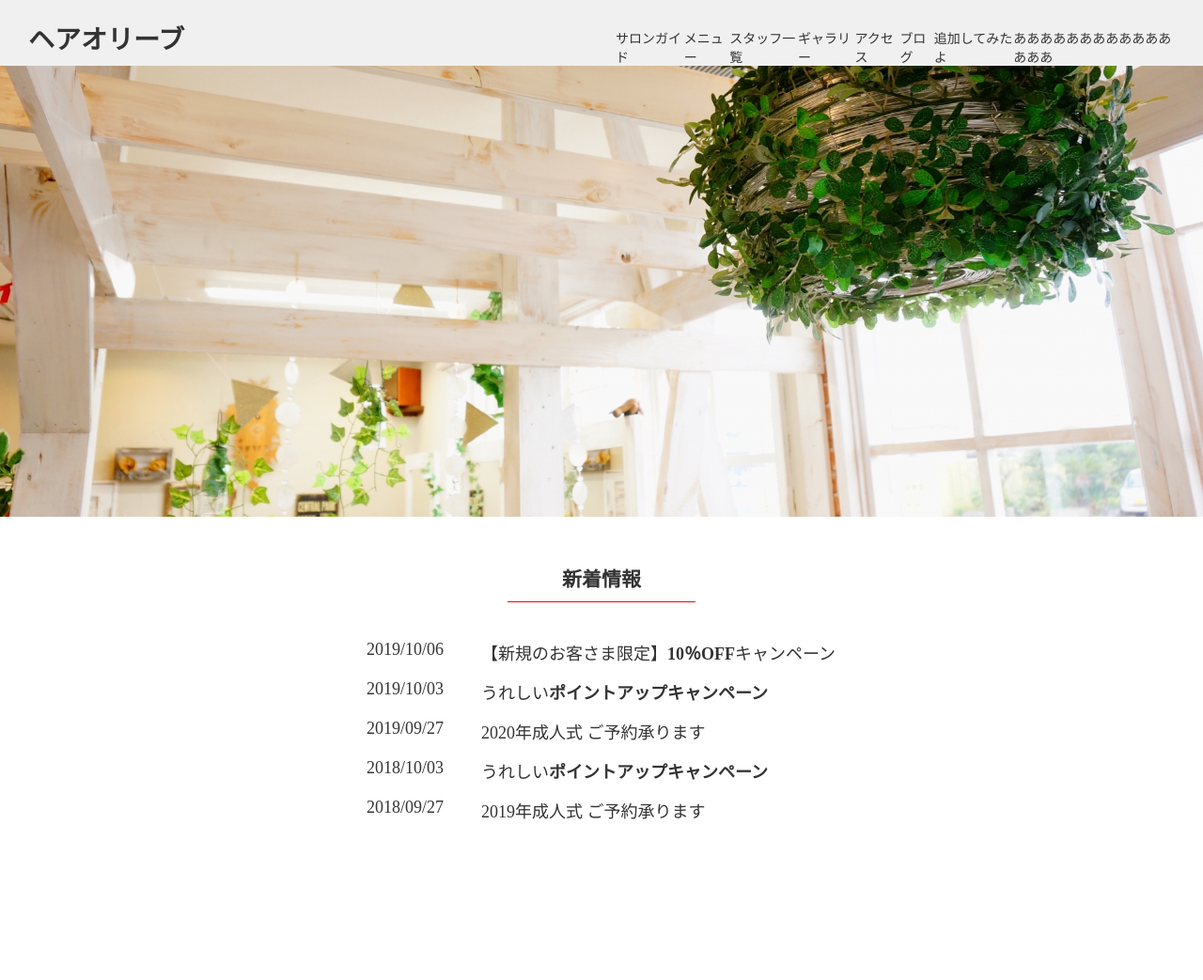
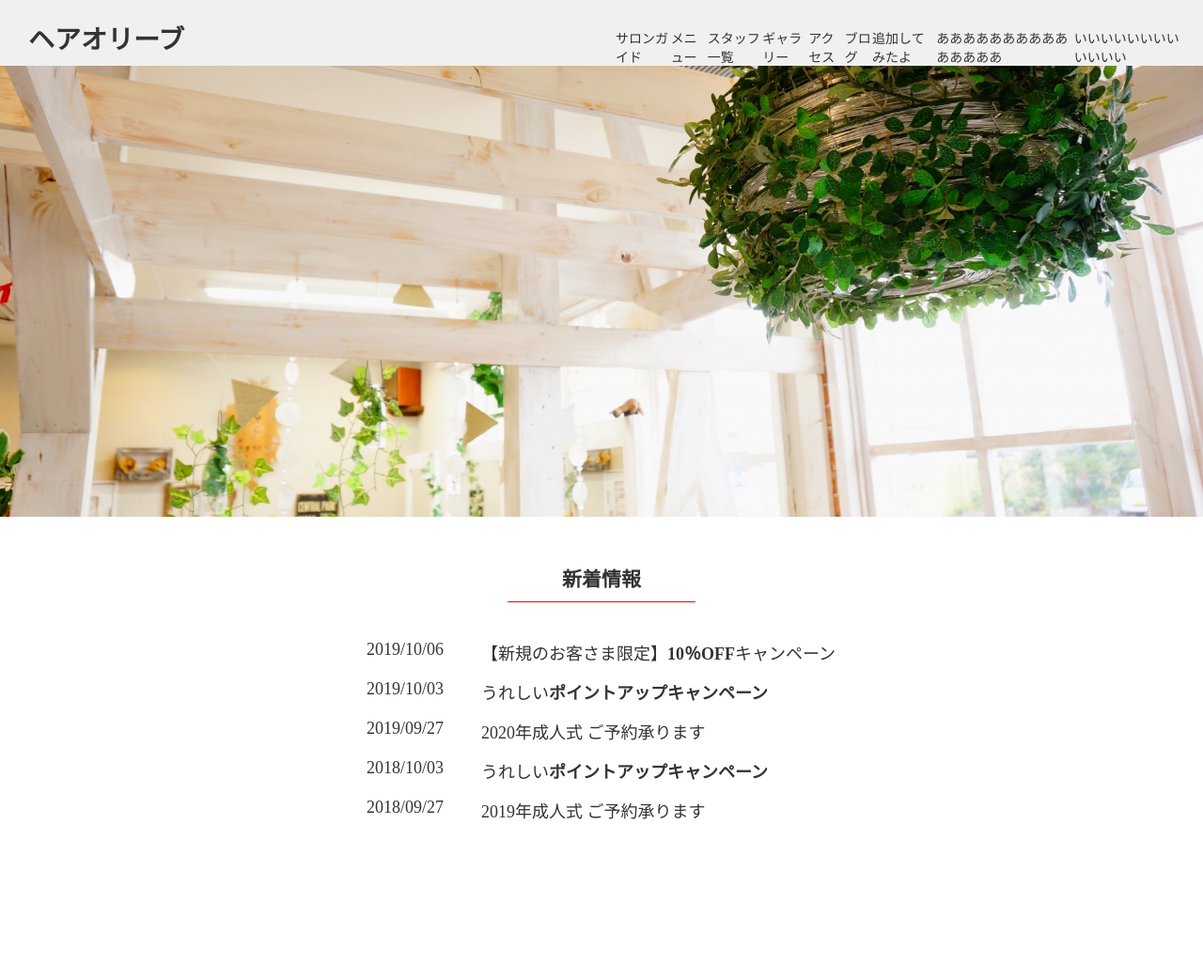
Before and after one commit to igachan-lakeel/Hair_OLIVE, a plain HTML site: page index.html in a window 1280 px wide. Shown: the top 1043 px of the page at 94% size. Drawn offline with Linux system fonts and the light colour scheme.

Commit message:
リストに「い」を追加

```diff
--- a/index.html
+++ b/index.html
@@ -20,6 +20,7 @@
           <li>ブログ</li>
           <li>追加してみたよ</li>
           <li>あああああああああああああああ</li>
+          <li>いいいいいいいいいいいい</li>
         </ul>
       </div>
     </header>
```
